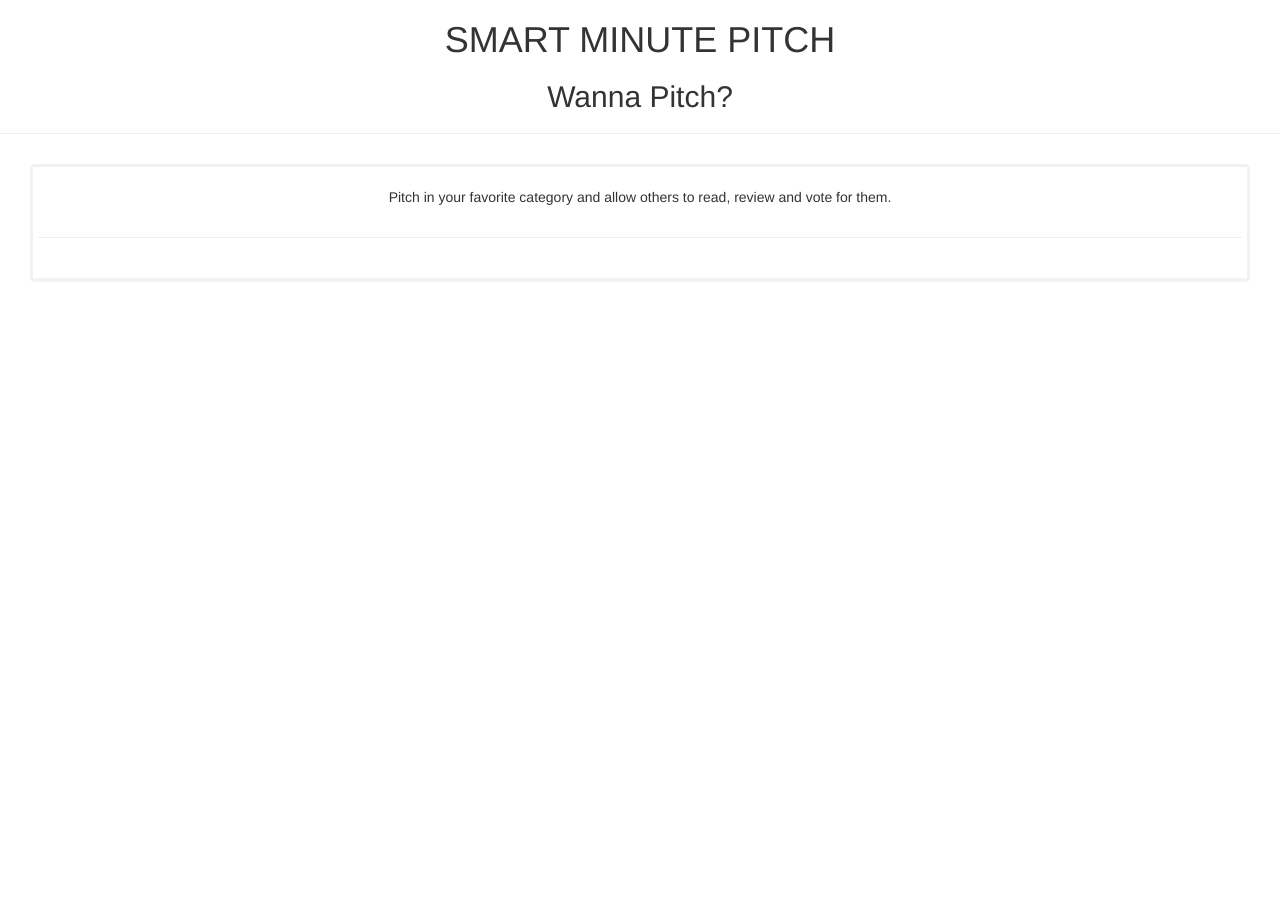
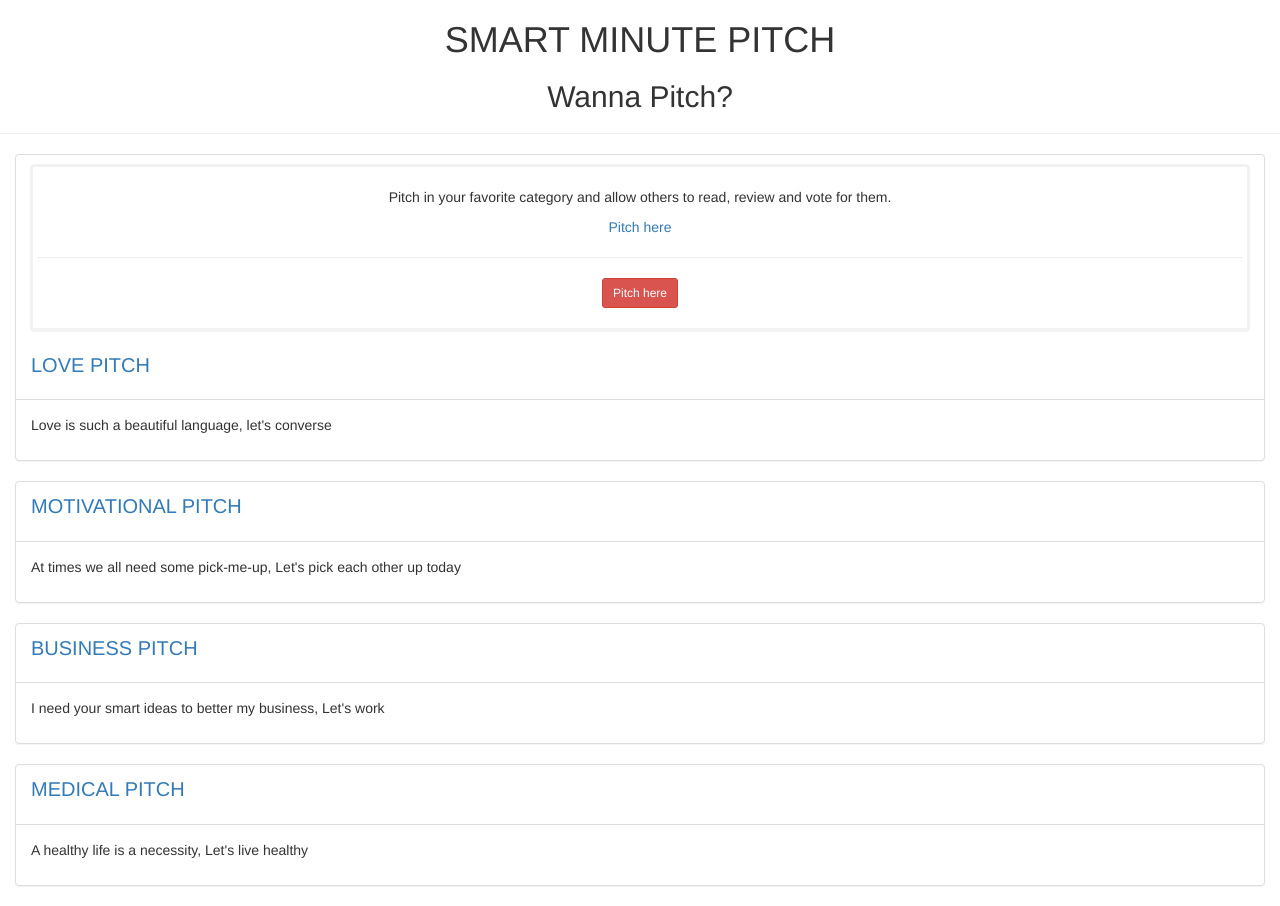
Before and after one commit to Libb521/smart-minute, a Flask app: page / in a window 1280 px wide. Shown: the part 52-958 px from the top of the page. Before the commit the page ends 333 px from the top, so only its background shows below. Run offline with Flask 2, Linux system fonts and the light colour scheme; some libraries are stand-ins or nearby versions.

```diff
--- a/app/models.py
+++ b/app/models.py
@@ -0,0 +1,5 @@
+import os
+
+class Config:
+
+   SECRET_KEY = os.environ.get('SECRET_KEY')
--- a/app/templates/index.html
+++ b/app/templates/index.html
@@ -39,8 +39,7 @@
                     <p>Pitch in your favorite category and allow others to read, review and vote for them.</p>
 
                     <div style="text-align:center;">
-
-
+                        <a class="ratings" href="/"> Pitch here </a>
 
                     </div>
 
@@ -53,6 +52,7 @@
 
                         {% else%}
 
+                        <a class="btn btn-danger btn-sm text-center" href="/"> Pitch here </a>
 
                         {% endif %}
 
@@ -62,6 +62,46 @@
 
             </div>
 
+            <div class="clearfix">
+
+                <div class="box">
+                    <div class="panel panel-default" style=" background-color: transparent;">
+                        <div class="panel-heading" style=" background-color: transparent;"><p> <a href="/" style="font-size:20px; background-color: transparent;">
+                          LOVE PITCH </a> </p></div>
+                        <p class="panel-body">Love is such a beautiful language, let's converse</p>
+                    </div>
+                </div>
+
+                <div class="box">
+
+                    <div class="panel panel-default" style=" background-color: transparent;">
+                        <div class="panel-heading" style=" background-color: transparent;"><p> <a href="/" style="font-size:20px; background-color: transparent;">
+                         MOTIVATIONAL PITCH </a> </p></div>
+                        <p class="panel-body">At times we all need some pick-me-up, Let's pick each other up today</p>
+
+                    </div>
+                 </div>
+
+                 <div class="box">
+
+                    <div class="panel panel-default" style=" background-color: transparent;">
+                        <div class="panel-heading" style=" background-color: transparent;"><p> <a href="/" style="font-size:20px; background-color: transparent;">
+                         BUSINESS PITCH </a> </p></div>
+                        <p class="panel-body">I need your smart ideas to better my business, Let's work</p>
+
+                    </div>
+                 </div>
+
+                 <div class="box">
+
+                    <div class="panel panel-default" style=" background-color: transparent;">
+                        <div class="panel-heading" style=" background-color: transparent;"><p> <a href="/" style="font-size:20px; background-color: transparent;">
+                         MEDICAL PITCH </a> </p></div>
+                        <p class="panel-body">A healthy life is a necessity, Let's live healthy</p>
+
+                    </div>
+                 </div>
+
         {% endblock %}
 
     </body>
```
Also changed, not shown: app/templates/medical.html (added).
